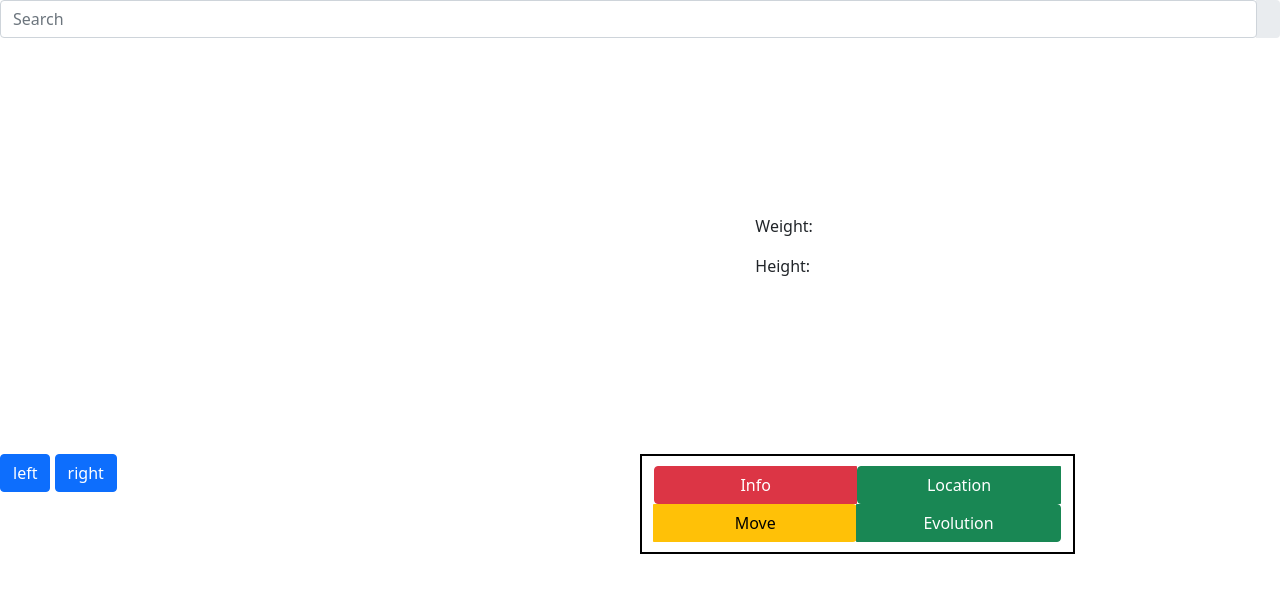
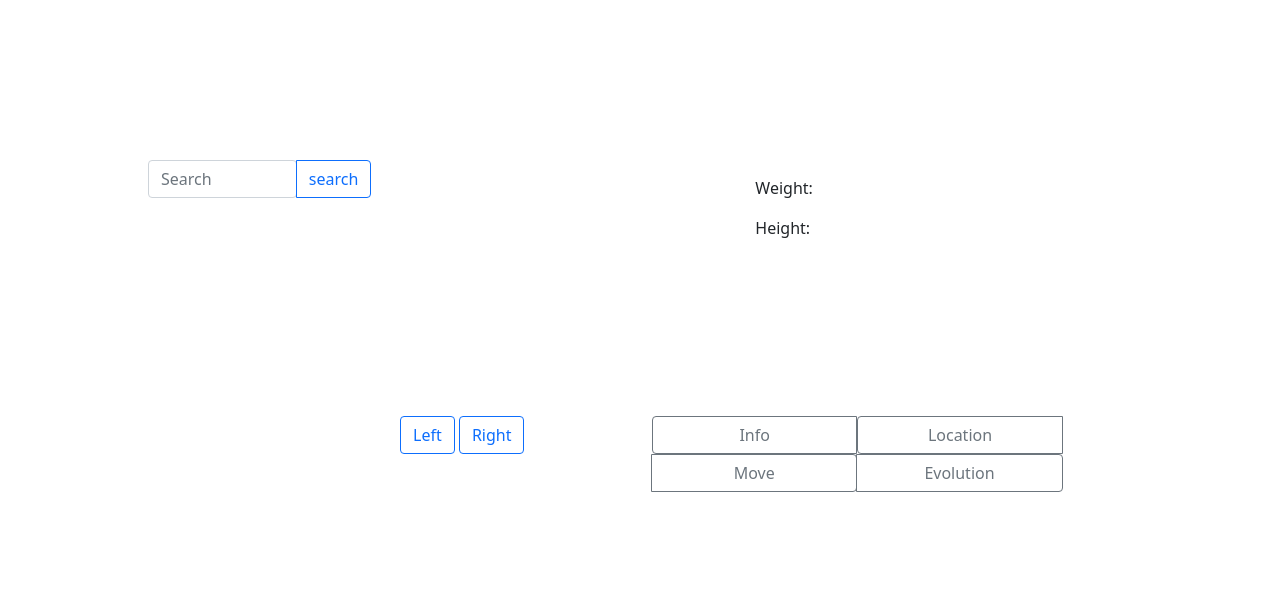
Before and after one commit to tsun900/Onyx-Team, a PHP site: page / in a window 1280 px wide. Shown: the top 593 px of the page. Run offline with PHP 8.4, Linux system fonts and the light colour scheme.

Commit message:
layout update

```diff
--- a/css/main.css
+++ b/css/main.css
@@ -7,10 +7,6 @@
     -ms-flex-align: center;
     -webkit-align-items: center;
     -webkit-box-align: center;
-
-    /* just so we can see the parent div*/
-    border:2px solid black;
-    height:100px;
 }
 
 .flex-item {
--- a/index.html
+++ b/index.html
@@ -7,19 +7,18 @@
     <link rel="stylesheet" href="css/main.css">
     <link href="https://cdn.jsdelivr.net/npm/bootstrap@5.1.1/dist/css/bootstrap.min.css" rel="stylesheet" integrity="sha384-F3w7mX95PdgyTmZZMECAngseQB83DfGTowi0iMjiWaeVhAn4FJkqJByhZMI3AhiU" crossorigin="anonymous">
     <script src="https://cdn.jsdelivr.net/npm/bootstrap@5.1.1/dist/js/bootstrap.bundle.min.js" integrity="sha384-/bQdsTh/da6pkI1MST/rWKFNjaCP5gBSY4sEBT38Q/9RBh9AH40zEOg7Hlq2THRZ" crossorigin="anonymous"></script>
-    <script type="text/javascript" src="pokedex.js" defer></script>
+    <script type="text/javascript" src="javascript/pokedex.js" defer></script>
     <title>Document</title>
 </head>
 <body>
-    <div class="input-group rounded">
-        <input type="search" class="form-control rounded" placeholder="Search" aria-label="Search"
-          aria-describedby="search-addon" />
-        <span class="input-group-text border-0" id="search-addon">
-          <i class="fas fa-search"></i>
-        </span>
-      </div>
       <div class="row">
+
         <div id="poke_img" class="image col-md-5" style="padding: 10rem; margin-right: 2rem;">
+          <div class="input-group">
+            <input type="search" class="form-control rounded" placeholder="Search" aria-label="Search"
+            aria-describedby="search-addon" />
+            <button type="button" class="btn btn-outline-primary">search</button>
+          </div>
         </div>
         <div id="poke_screen" class="Info col-md-5"style="padding: 10rem; margin-left: 2rem;">
           <p class="screen-name">
@@ -37,27 +36,27 @@
           </p>
         </div>
           <div class="d-grid gap-2 d-md-block col-md-6">
-              <button class="btn btn-primary" type="button" id = "left-btn">left</button>
-              <button class="btn btn-primary" type="button" id = "right-btn">right</button>
+              <button class="btn btn-outline-primary btn-block" style="margin-left: 25rem;" type="button" id = "left-btn">Left</button>
+              <button class="btn btn-outline-primary btn-block" type="button" id = "right-btn">Right</button>
             </div>
             <div class="col-sm-4 flexbox-container">
                 <div class="col-sm-6 btn-group flex-item">
-                  <button type="button" id="id_button_add" class="btn btn-danger btn-block">
+                  <button type="button" id="id_button_add" class="btn btn-outline-secondary btn-block">
                      <i class="fa fa-remove" aria-hidden="true"></i>
                      <span class="hidden-xs hidden-sm"> Info</span>
                   </button>
-                  <button type="button" id="id_button_add" class="btn btn-warning btn-block">
+                  <button type="button" id="id_button_add" class="btn btn-outline-secondary btn-block">
                      <i class="fa fa-lock" aria-hidden="true"></i>
                      <span class="hidden-xs hidden-sm"> Move</span>
                   </button>
                 </div>
                 <div class="col-sm-6 btn-group flex-item">
-                  <button type="button" id="id_button_add" class="btn btn-success btn-block">
+                  <button type="button" id="id_button_add" class="btn btn-outline-secondary btn-block">
                      <i class="fa fa-calendar" aria-hidden="true"></i>
                      <span class="hidden-xs hidden-sm"> Location</span>
                   </button>
 
-                  <button type="button" id="id_button_add" class="btn btn-success btn-block">
+                  <button type="button" id="id_button_add" class="btn btn-outline-secondary btn-block">
                      <i class="fa fa-search" aria-hidden="true"></i>
                      <span class="hidden-xs hidden-sm"> Evolution</span>
                   </button>
```
Also changed, not shown: javascript/pokedex.js (renamed from pokedex.js).
